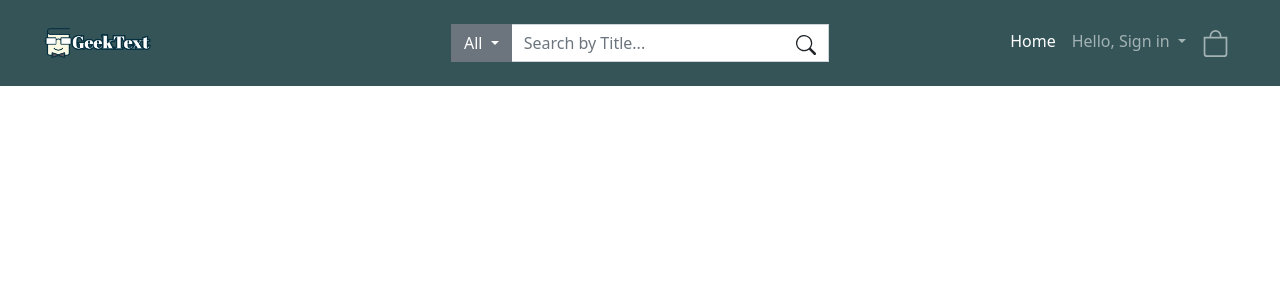
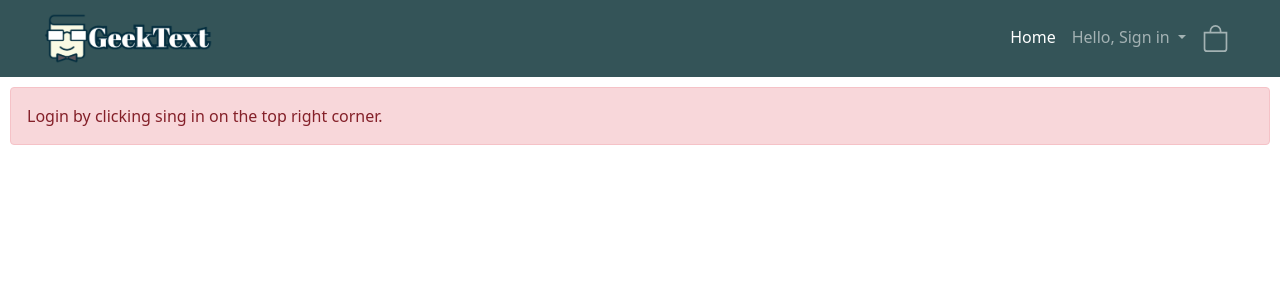
Before and after one commit to camilailiberg/GeekText, a Django app: page /login/ in a window 1280 px wide. Shown: the top 300 px of the page. Run offline with Django 3.2, Linux system fonts and the light colour scheme; parts of the project's set-up code (start-up, migrations or seed data) failed here and were passed over; some libraries are stand-ins or nearby versions.

Commit message:
Still trying to figure out how to make the sing in window show when sing in is clicked from outside /login, but everything else works. Rating in book browsing is not showing in the table that displays the books.

```diff
--- a/CEN_Library_Project/CEN_Library_Project/settings.py
+++ b/CEN_Library_Project/CEN_Library_Project/settings.py
@@ -129,7 +129,7 @@
 
 CRISPY_TEMPLATE_PACK = "bootstrap4"
 
-LOGIN_REDIRECT_URL = "/"
+LOGIN_REDIRECT_URL = "/browse"
 LOGOUT_REDIRECT_URL = '/login'
 
 MEDIA_URL = '/media/'
--- a/CEN_Library_Project/bookdetails/templates/bookdetails/book_detail.html
+++ b/CEN_Library_Project/bookdetails/templates/bookdetails/book_detail.html
@@ -198,8 +198,8 @@
 
                     <label for="id_review"></label><textarea name="review" cols="40" rows="5" maxlength="128" required="" id="id_review" class="lead">Write Review</textarea>
 
-                    <input type="text" name="first_name" maxlength="128" required="" id="id_last_name" value="user.first_name" hidden>
-                    <input type="text" name="last_name" maxlength="128" required="" id="id_first_name" value="user.last_name" hidden>
+                    <input type="text" name="first_name" maxlength="128" required="" id="id_last_name" value="{{user.first_name}}" hidden>
+                    <input type="text" name="last_name" maxlength="128" required="" id="id_first_name" value="{{user.last_name}}" hidden>
 
                     <br>
 
@@ -219,7 +219,7 @@
                     {% for q in username %}
                     {% if q.book.title == book.title %}
                         {% if q.nickName == 0 %}
-                            <div class="lead"><b>{{user.first_name}} {{user.last_name}}</b></div>
+                            <div class="lead"><b>{{q.first_name}} {{q.last_name}}</b></div>
                         {% endif %}
 
                         {% if q.nickName == 1 %}
--- a/CEN_Library_Project/onlinelibrary/templates/onlinelibrary/base.html
+++ b/CEN_Library_Project/onlinelibrary/templates/onlinelibrary/base.html
@@ -67,31 +67,34 @@
 <!--                <button type="button" class="btn btn-outline-light">-->
 <!--                    Search-->
 <!--=======-->
-            <div class="input-group mb-3 mt-3">
-                <div class="dropdown">
-                    <button class="btn btn-secondary dropdown-toggle rounded-0" type="button" id="dropdownMenuButton"
-                            data-bs-toggle="dropdown" aria-expanded="false">
-                        All
-                    </button>
-                    <ul class="dropdown-menu" aria-labelledby="dropdownMenuButton1">
-                        <li><a class="dropdown-item" href="#">Action</a></li>
-                        <li><a class="dropdown-item" href="#">Another action</a></li>
-                        <li><a class="dropdown-item" href="#">Something else here</a></li>
-                    </ul>
-                </div>
+                <!--TODO: THIS IS THE SEARCH BAR THAT CHRISTIAN CREATED -->
+<!--            <div class="input-group mb-3 mt-3">-->
+<!--                <div class="dropdown">-->
+<!--                    <button class="btn btn-secondary dropdown-toggle rounded-0" type="button" id="dropdownMenuButton"-->
+<!--                            data-bs-toggle="dropdown" aria-expanded="false">-->
+<!--                        All-->
+<!--                    </button>-->
+<!--                    <ul class="dropdown-menu" aria-labelledby="dropdownMenuButton1">-->
+<!--                        <li><a class="dropdown-item" href="#">Action</a></li>-->
+<!--                        <li><a class="dropdown-item" href="#">Another action</a></li>-->
+<!--                        <li><a class="dropdown-item" href="#">Something else here</a></li>-->
+<!--                    </ul>-->
+<!--                </div>-->
 
-                <input type="text" class="form-control" placeholder="Search by Title..." aria-label="Example text with two button addons">
-                <span class="border-left-0">
-                    <button type="button" class="btn btn-customs border-left-0 rounded-0">
-                    <svg xmlns="http://www.w3.org/2000/svg" width="20" height="20" fill="currentColor"
-                         class="bi bi-search" viewBox="0 0 16 16">
-                        <path d="M11.742 10.344a6.5 6.5 0 1 0-1.397 1.398h-.001c.03.04.062.078.098.115l3.85 3.85a1 1 0 0 0 1.415-1.414l-3.85-3.85a1.007 1.007 0 0 0-.115-.1zM12 6.5a5.5 5.5 0 1 1-11 0 5.5 5.5 0 0 1 11 0z"></path>
-                    </svg>
+<!--                <input type="text" class="form-control" placeholder="Search by Title..." aria-label="Example text with two button addons">-->
+<!--                <span class="border-left-0">-->
+<!--                    <button type="button" class="btn btn-customs border-left-0 rounded-0">-->
+<!--                    <svg xmlns="http://www.w3.org/2000/svg" width="20" height="20" fill="currentColor"-->
+<!--                         class="bi bi-search" viewBox="0 0 16 16">-->
+<!--                        <path d="M11.742 10.344a6.5 6.5 0 1 0-1.397 1.398h-.001c.03.04.062.078.098.115l3.85 3.85a1 1 0 0 0 1.415-1.414l-3.85-3.85a1.007 1.007 0 0 0-.115-.1zM12 6.5a5.5 5.5 0 1 1-11 0 5.5 5.5 0 0 1 11 0z"></path>-->
+<!--                    </svg>-->
 <!--&gt;>>>>>> origin/bookDetails-->
-                </button>
-                </span>
+<!--                </button>-->
+<!--                </span>-->
 
-            </div>
+<!--            </div>-->
+            <!-- TODO: THIS IS WHERE CHRISTIAN SEARCH BAR CODE ENDS -->
+
         </div>
         <div class="col">
             <button class="navbar-toggler" type="button" data-bs-toggle="collapse" data-bs-target="#navbarNavDropdown"
@@ -102,7 +105,7 @@
                 <ul class="navbar-nav ml-auto">
 
                     <li class="nav-item">
-                        <a class="nav-link active" aria-current="page" href="/">Home</a>
+                        <a class="nav-link active" aria-current="page" href="/browse">Home</a>
                     </li>
                     <li class="nav-item dropdown">
                         <a class="nav-link dropdown-toggle" href="#" id="navbarDropdownMenuLink" role="button"
@@ -138,32 +141,37 @@
                     <a class="navbar-brand" href="#"><img src="/media/bookImages/retry.png" alt="logo" height="75%"
                                                   width="30%"></a>
                 </div>
-                <div class="col" style="text-align: center;">
-                    <div class="input-group mb-3 mt-3">
-                <div class="dropdown">
-                    <button class="btn btn-secondary dropdown-toggle rounded-0" type="button" id="dropdownMenuButton1"
-                            data-bs-toggle="dropdown" aria-expanded="false">
-                        All
-                    </button>
-                    <ul class="dropdown-menu" aria-labelledby="dropdownMenuButton1">
-                        <li><a class="dropdown-item" href="#">Action</a></li>
-                        <li><a class="dropdown-item" href="#">Another action</a></li>
-                        <li><a class="dropdown-item" href="#">Something else here</a></li>
-                    </ul>
-                </div>
 
-                <input type="text" class="form-control" placeholder="Search by Title..." aria-label="Example text with two button addons">
-                <span class="border-left-0">
-                    <button type="button" class="btn btn-customs border-left-0 rounded-0">
-                    <svg xmlns="http://www.w3.org/2000/svg" width="20" height="20" fill="currentColor"
-                         class="bi bi-search" viewBox="0 0 16 16">
-                        <path d="M11.742 10.344a6.5 6.5 0 1 0-1.397 1.398h-.001c.03.04.062.078.098.115l3.85 3.85a1 1 0 0 0 1.415-1.414l-3.85-3.85a1.007 1.007 0 0 0-.115-.1zM12 6.5a5.5 5.5 0 1 1-11 0 5.5 5.5 0 0 1 11 0z"></path>
-                    </svg>
-                </button>
-                </span>
+                <!--TODO: THIS IS THE SEARCH BAR THAT CHRISTIAN CREATED -->
+<!--                <div class="col" style="text-align: center;">-->
+<!--                    <div class="input-group mb-3 mt-3">-->
+<!--                <div class="dropdown">-->
+<!--                    <button class="btn btn-secondary dropdown-toggle rounded-0" type="button" id="dropdownMenuButton1"-->
+<!--                            data-bs-toggle="dropdown" aria-expanded="false">-->
+<!--                        All-->
+<!--                    </button>-->
+<!--                    <ul class="dropdown-menu" aria-labelledby="dropdownMenuButton1">-->
+<!--                        <li><a class="dropdown-item" href="#">Action</a></li>-->
+<!--                        <li><a class="dropdown-item" href="#">Another action</a></li>-->
+<!--                        <li><a class="dropdown-item" href="#">Something else here</a></li>-->
+<!--                    </ul>-->
+<!--                </div>-->
 
-            </div>
-                </div>
+<!--                <input type="text" class="form-control" placeholder="Search by Title..." aria-label="Example text with two button addons">-->
+<!--                <span class="border-left-0">-->
+<!--                    <button type="button" class="btn btn-customs border-left-0 rounded-0">-->
+<!--                    <svg xmlns="http://www.w3.org/2000/svg" width="20" height="20" fill="currentColor"-->
+<!--                         class="bi bi-search" viewBox="0 0 16 16">-->
+<!--                        <path d="M11.742 10.344a6.5 6.5 0 1 0-1.397 1.398h-.001c.03.04.062.078.098.115l3.85 3.85a1 1 0 0 0 1.415-1.414l-3.85-3.85a1.007 1.007 0 0 0-.115-.1zM12 6.5a5.5 5.5 0 1 1-11 0 5.5 5.5 0 0 1 11 0z"></path>-->
+<!--                    </svg>-->
+<!--                </button>-->
+<!--                </span>-->
+
+<!--            </div>-->
+<!--                </div>-->
+                <!--TODO: THIS IS WHERE CHRISTIAN'S SEARCH BAR CODE ENDS -->
+
+
                 <div class="col">
                     <button class="navbar-toggler" type="button" data-bs-toggle="collapse"
                             data-bs-target="#navbarNavDropdown"
@@ -173,7 +181,8 @@
                     <div class="collapse navbar-collapse">
                         <ul class="navbar-nav ml-auto">
                             <li class="nav-item">
-                                <a class="nav-link active" aria-current="page" href="#" data-bs-toggle="modal" data-bs-target="#signinModal">Home</a>
+<!--                                <a class="nav-link active" aria-current="page" href="#" data-bs-toggle="modal" data-bs-target="#signinModal">Home</a>-->
+                                <a class="nav-link active" aria-current="page" href="/browse">Home</a>
                             </li>
                             <li class="nav-item dropdown">
                                 <a class="nav-link dropdown-toggle" href="#" id="navbarDropdownMenuLink1" role="button"
@@ -182,8 +191,10 @@
                                 </a>
                                 <ul class="dropdown-menu" aria-labelledby="navbarDropdownMenuLink">
                                     <li><a class="dropdown-item" href="/login" data-bs-toggle="modal" data-bs-target="#signinModal">Sign in</a></li>
-                                    <li><a class="dropdown-item" href="#" data-bs-toggle="modal" data-bs-target="#signinModal">Account</a></li>
-                                    <li><a class="dropdown-item" href="#" data-bs-toggle="modal" data-bs-target="#signinModal">Wishlist</a></li>
+<!--                                    <li><a class="dropdown-item" href="/login" data-bs-toggle="modal" data-bs-target="#signinModal">Account</a></li>-->
+                                    <li><a class="dropdown-item" aria-current="page" href="/login">Account</a></li>
+                                    <li><a class="dropdown-item" aria-current="page" href="/login">Wishlist</a></li>
+<!--                                    <li><a class="dropdown-item" href="/login" data-bs-toggle="modal" data-bs-target="#signinModal">Wishlist</a></li>-->
                                 </ul>
                             </li>
                             <li class="nav-item">
--- a/CEN_Library_Project/register/forms.py
+++ b/CEN_Library_Project/register/forms.py
@@ -23,4 +23,4 @@
 
     class Meta:
         model = User
-        fields = ["username", "email", "password1", "password2"]
+        fields = ["first_name", "last_name", "username", "email", "password1", "password2"]
--- a/CEN_Library_Project/register/templates/registration/login.html
+++ b/CEN_Library_Project/register/templates/registration/login.html
@@ -9,6 +9,9 @@
 
 {% block notloggin %}
 
+<div class="alert alert-danger" role="alert">
+  Login by clicking sing in on the top right corner.
+</div>
 
 <div class="modal fade" id="signinModal" tabindex="-1" aria-labelledby="exampleModalLabel" aria-hidden="true">
     <div class="modal-dialog modal-dialog-centered">
@@ -30,5 +33,4 @@
         </div>
     </div>
 </div>
-
 {% endblock %}
--- a/CEN_Library_Project/register/urls.py
+++ b/CEN_Library_Project/register/urls.py
@@ -2,7 +2,7 @@
 from register import views
 
 urlpatterns = [
-    path( "", views.register, name="register"),
+    path("", views.register, name="register"),
     path("account", views.account, name="account"),
     path("edit_username", views.edit_username, name= "edit_username"),
     path("edit_email", views.edit_email, name="edit_email"),
```
Also changed, not shown: CEN_Library_Project/ratingReview/models.py (+5 -5 lines), CEN_Library_Project/browse/templates/browse/post_list.html (line endings or trailing spaces), CEN_Library_Project/db.sqlite3, CEN_Library_Project/media/bookImages/1984_oIB0KIV_5VnZBwJ.jpg (added), CEN_Library_Project/media/bookImages/Book-cover-page-3-CRC_PkK8nUS.png (added), CEN_Library_Project/media/bookImages/Book-cover-page-7-CRC_ijZY9B0.png (added), CEN_Library_Project/media/bookImages/Book-cover-page-7-CRC_lH4fbvb.png (added), CEN_Library_Project/media/bookImages/The_Fellowship_of_The_Ring_8RUU0dw.jpg (added), CEN_Library_Project/media/bookImages/The_Martian_Kkgwrjd.jpg (added), CEN_Library_Project/media/bookImages/The_Very_Hungry_Caterpillar_XdsGZAn.jpg (added), CEN_Library_Project/media/bookImages/court_of_mist_20H5TDb_r6p0Fpe.jpg (added), CEN_Library_Project/media/bookImages/court_of_mist_20H5TDb_r6p0Fpe_PjK32UZ.jpg (added), CEN_Library_Project/ratingReview/migrations/0001_initial.py, CEN_Library_Project/ratingReview/migrations/0002_auto_20210310_1613.py (deleted).
